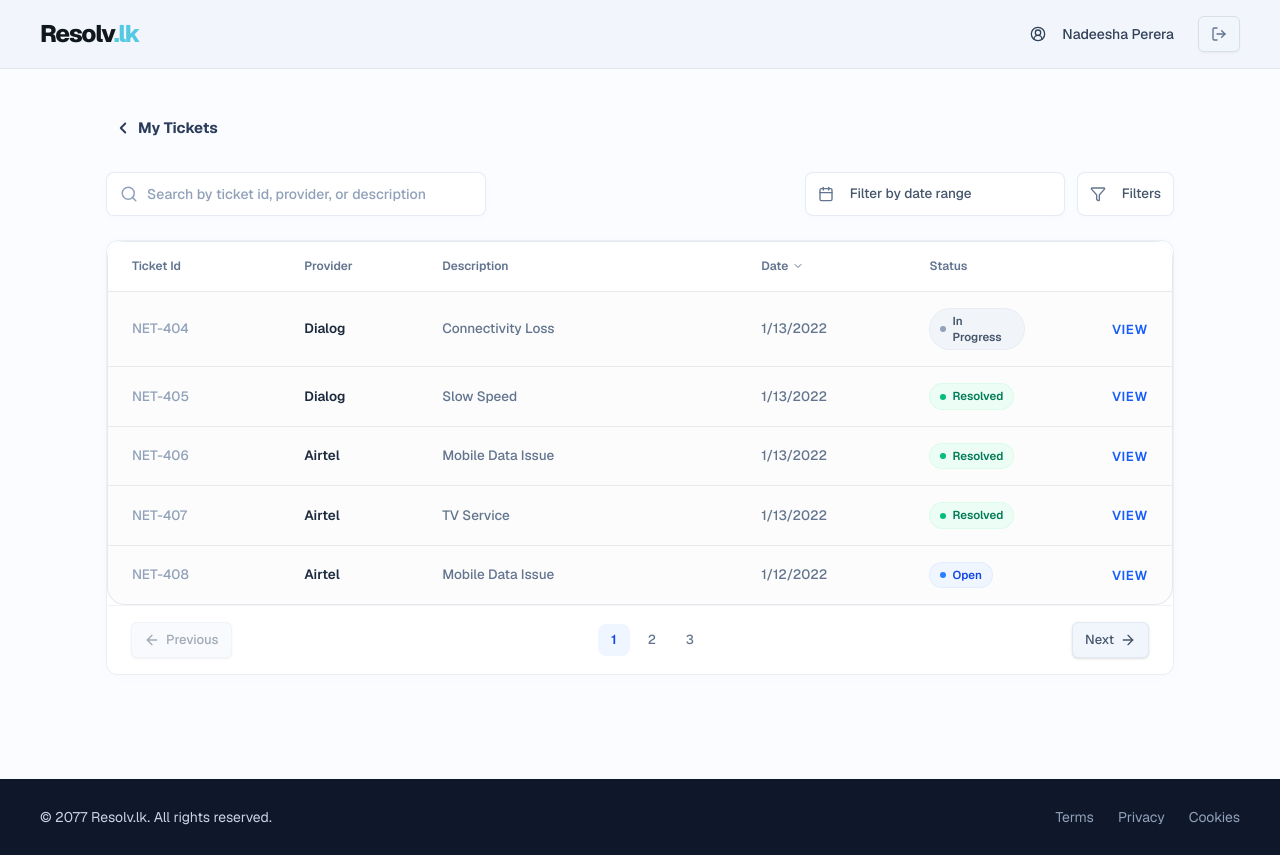
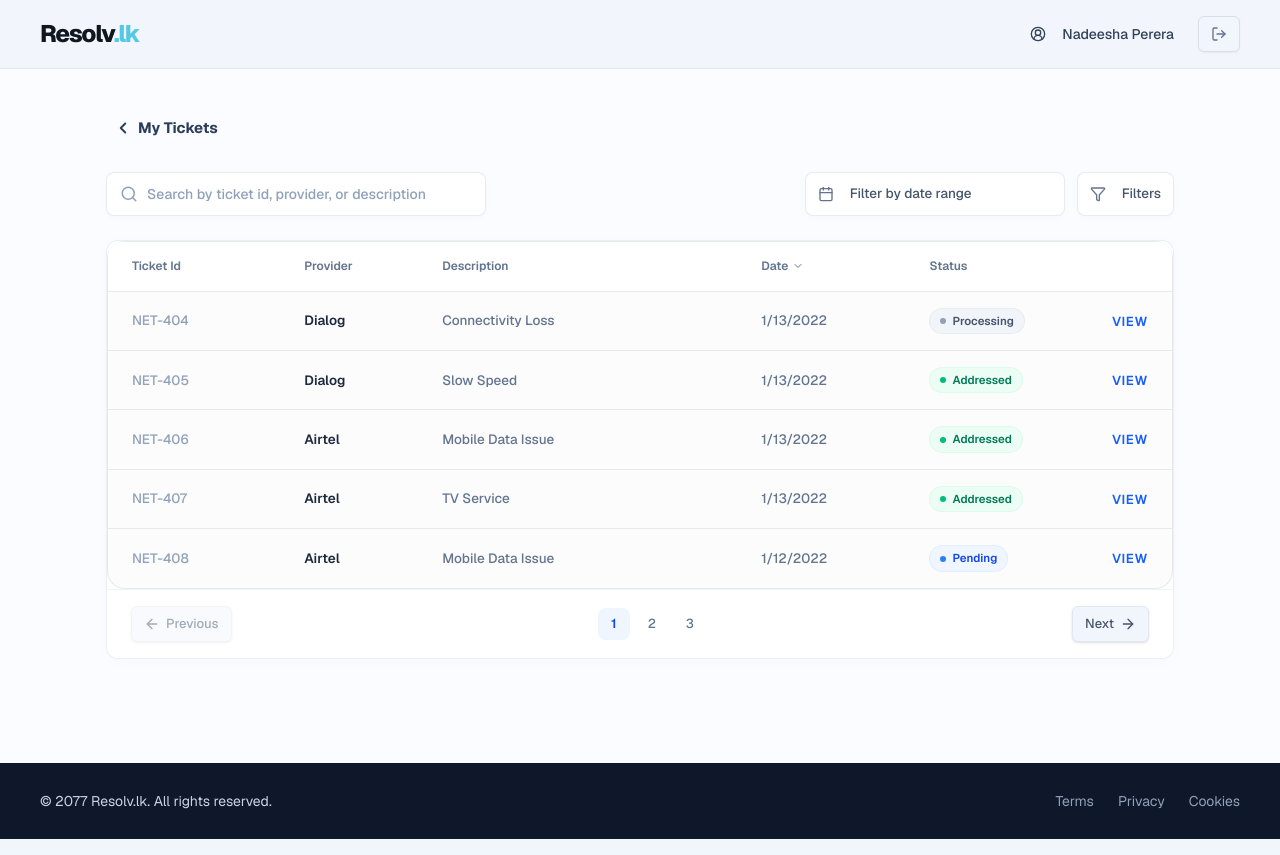
Before and after one commit to Hamdhan7/resolve, a Next.js app: page /customer/view in a window 1280 px wide. Built offline with nearby package versions, Linux system fonts and the light colour scheme.

Commit message:
feature:resolve.lk implemented

```diff
--- a/app/admin/page.tsx
+++ b/app/admin/page.tsx
@@ -10,30 +10,30 @@ type CompanyRequestRow = {
     email: string;
     regNo: string;
     requestedDate: string;
-    status: "Pending" | "Approved" | "Rejected";
+    status: "Pending Verification" | "Approved" | "Rejected";
 };
 
 const companyRequests: CompanyRequestRow[] = [
     {
-        companyName: "Dialog Axiata PLC",
-        email: "admin@dialog.lk",
+        companyName: "Hutch Telecommunications",
+        email: "admin@hutch.lk",
         regNo: "PV-22045",
         requestedDate: "2026-03-08",
-        status: "Pending",
+        status: "Pending Verification",
     },
     {
-        companyName: "Sri Lanka Telecom PLC",
-        email: "partnerships@slt.lk",
+        companyName: "Lanka Bell",
+        email: "partnerships@lankabell.lk",
         regNo: "PB-10412",
         requestedDate: "2026-03-10",
-        status: "Approved",
+        status: "Pending Verification",
     },
     {
-        companyName: "Hutch Lanka Ltd",
-        email: "ops@hutch.lk",
+        companyName: "FastNet Solutions",
+        email: "ops@fastnetsol.lk",
         regNo: "PV-88701",
         requestedDate: "2026-03-12",
-        status: "Rejected",
+        status: "Pending Verification",
     },
 ];
 
--- a/app/customer/update-profile/page.tsx
+++ b/app/customer/update-profile/page.tsx
@@ -17,7 +17,7 @@ export default function SettingsPage() {
             <label className="text-sm text-muted-foreground">Name</label>
             <input
               className="w-full border rounded-md p-2 mt-1"
-              defaultValue="Oliva"
+              defaultValue="Hamdhan"
             />
           </div>
 
@@ -25,7 +25,7 @@ export default function SettingsPage() {
             <label className="text-sm text-muted-foreground">Email address</label>
             <input
               className="w-full border rounded-md p-2 mt-1"
-              defaultValue="shajanthan@gmail.com"
+              defaultValue="hamdhan@gmail.com"
             />
           </div>
 
--- a/app/customer/view/page.tsx
+++ b/app/customer/view/page.tsx
@@ -23,31 +23,33 @@ const fetchMockTickets = async (): Promise<Ticket[]> => {
   await new Promise((resolve) => setTimeout(resolve, 600));
 
   return [
-    { id: "1", ticket_no: "NET-404", customer_id: "c1", vendor_id: "v1", vendor_name: "Dialog", status: "In Progress", issue_data: { vendor: "Dialog", connection_number: "N/A", issue_summary: "Connectivity Loss", category: "Network" }, internal_notes: null, created_at: "2022-01-13T00:00:00.000Z" },
-    { id: "2", ticket_no: "NET-405", customer_id: "c1", vendor_id: "v1", vendor_name: "Dialog", status: "Resolved", issue_data: { vendor: "Dialog", connection_number: "N/A", issue_summary: "Slow Speed", category: "Network" }, internal_notes: null, created_at: "2022-01-13T00:00:00.000Z" },
-    { id: "3", ticket_no: "NET-406", customer_id: "c1", vendor_id: "v2", vendor_name: "Airtel", status: "Resolved", issue_data: { vendor: "Airtel", connection_number: "N/A", issue_summary: "Mobile Data Issue", category: "Network" }, internal_notes: null, created_at: "2022-01-13T00:00:00.000Z" },
-    { id: "4", ticket_no: "NET-407", customer_id: "c1", vendor_id: "v2", vendor_name: "Airtel", status: "Resolved", issue_data: { vendor: "Airtel", connection_number: "N/A", issue_summary: "TV Service", category: "Network" }, internal_notes: null, created_at: "2022-01-13T00:00:00.000Z" },
-    { id: "5", ticket_no: "NET-408", customer_id: "c1", vendor_id: "v2", vendor_name: "Airtel", status: "Open", issue_data: { vendor: "Airtel", connection_number: "N/A", issue_summary: "Mobile Data Issue", category: "Network" }, internal_notes: null, created_at: "2022-01-12T00:00:00.000Z" },
-    { id: "6", ticket_no: "NET-409", customer_id: "c1", vendor_id: "v3", vendor_name: "SLTMobitel", status: "Resolved", issue_data: { vendor: "SLTMobitel", connection_number: "N/A", issue_summary: "Slow Internet Speed", category: "Network" }, internal_notes: null, created_at: "2022-01-12T00:00:00.000Z" },
-    { id: "7", ticket_no: "NET-410", customer_id: "c1", vendor_id: "v3", vendor_name: "SLTMobitel", status: "Resolved", issue_data: { vendor: "SLTMobitel", connection_number: "N/A", issue_summary: "Connectivity Loss", category: "Network" }, internal_notes: null, created_at: "2022-01-12T00:00:00.000Z" },
-    { id: "8", ticket_no: "NET-411", customer_id: "c1", vendor_id: "v1", vendor_name: "Dialog", status: "In Progress", issue_data: { vendor: "Dialog", connection_number: "N/A", issue_summary: "Router Replacement", category: "Network" }, internal_notes: null, created_at: "2022-01-11T00:00:00.000Z" },
-    { id: "9", ticket_no: "NET-412", customer_id: "c1", vendor_id: "v2", vendor_name: "Airtel", status: "Resolved", issue_data: { vendor: "Airtel", connection_number: "N/A", issue_summary: "Billing Issue", category: "Billing" }, internal_notes: null, created_at: "2022-01-11T00:00:00.000Z" },
-    { id: "10", ticket_no: "NET-413", customer_id: "c1", vendor_id: "v3", vendor_name: "SLTMobitel", status: "Open", issue_data: { vendor: "SLTMobitel", connection_number: "N/A", issue_summary: "Line Disconnection", category: "Network" }, internal_notes: null, created_at: "2022-01-10T00:00:00.000Z" },
-    { id: "11", ticket_no: "NET-414", customer_id: "c1", vendor_id: "v1", vendor_name: "Dialog", status: "Resolved", issue_data: { vendor: "Dialog", connection_number: "N/A", issue_summary: "Package Upgrade", category: "Billing" }, internal_notes: null, created_at: "2022-01-10T00:00:00.000Z" },
-    { id: "12", ticket_no: "NET-415", customer_id: "c1", vendor_id: "v4", vendor_name: "Hutch", status: "In Progress", issue_data: { vendor: "Hutch", connection_number: "N/A", issue_summary: "Coverage Issue", category: "Network" }, internal_notes: null, created_at: "2022-01-09T00:00:00.000Z" },
+    { id: "1", ticket_no: "NET-404", customer_id: "c1", vendor_id: "v1", vendor_name: "Dialog", status: "Processing", issue_data: { vendor: "Dialog", connection_number: "N/A", issue_summary: "Connectivity Loss", category: "Network" }, internal_notes: null, created_at: "2022-01-13T00:00:00.000Z" },
+    { id: "2", ticket_no: "NET-405", customer_id: "c1", vendor_id: "v1", vendor_name: "Dialog", status: "Addressed", issue_data: { vendor: "Dialog", connection_number: "N/A", issue_summary: "Slow Speed", category: "Network" }, internal_notes: null, created_at: "2022-01-13T00:00:00.000Z" },
+    { id: "3", ticket_no: "NET-406", customer_id: "c1", vendor_id: "v2", vendor_name: "Airtel", status: "Addressed", issue_data: { vendor: "Airtel", connection_number: "N/A", issue_summary: "Mobile Data Issue", category: "Network" }, internal_notes: null, created_at: "2022-01-13T00:00:00.000Z" },
+    { id: "4", ticket_no: "NET-407", customer_id: "c1", vendor_id: "v2", vendor_name: "Airtel", status: "Addressed", issue_data: { vendor: "Airtel", connection_number: "N/A", issue_summary: "TV Service", category: "Network" }, internal_notes: null, created_at: "2022-01-13T00:00:00.000Z" },
+    { id: "5", ticket_no: "NET-408", customer_id: "c1", vendor_id: "v2", vendor_name: "Airtel", status: "Pending", issue_data: { vendor: "Airtel", connection_number: "N/A", issue_summary: "Mobile Data Issue", category: "Network" }, internal_notes: null, created_at: "2022-01-12T00:00:00.000Z" },
+    { id: "6", ticket_no: "NET-409", customer_id: "c1", vendor_id: "v3", vendor_name: "SLTMobitel", status: "Addressed", issue_data: { vendor: "SLTMobitel", connection_number: "N/A", issue_summary: "Slow Internet Speed", category: "Network" }, internal_notes: null, created_at: "2022-01-12T00:00:00.000Z" },
+    { id: "7", ticket_no: "NET-410", customer_id: "c1", vendor_id: "v3", vendor_name: "SLTMobitel", status: "Addressed", issue_data: { vendor: "SLTMobitel", connection_number: "N/A", issue_summary: "Connectivity Loss", category: "Network" }, internal_notes: null, created_at: "2022-01-12T00:00:00.000Z" },
+    { id: "8", ticket_no: "NET-411", customer_id: "c1", vendor_id: "v1", vendor_name: "Dialog", status: "Processing", issue_data: { vendor: "Dialog", connection_number: "N/A", issue_summary: "Router Replacement", category: "Network" }, internal_notes: null, created_at: "2022-01-11T00:00:00.000Z" },
+    { id: "9", ticket_no: "NET-412", customer_id: "c1", vendor_id: "v2", vendor_name: "Airtel", status: "Addressed", issue_data: { vendor: "Airtel", connection_number: "N/A", issue_summary: "Billing Issue", category: "Billing" }, internal_notes: null, created_at: "2022-01-11T00:00:00.000Z" },
+    { id: "10", ticket_no: "NET-413", customer_id: "c1", vendor_id: "v3", vendor_name: "SLTMobitel", status: "Pending", issue_data: { vendor: "SLTMobitel", connection_number: "N/A", issue_summary: "Line Disconnection", category: "Network" }, internal_notes: null, created_at: "2022-01-10T00:00:00.000Z" },
+    { id: "11", ticket_no: "NET-414", customer_id: "c1", vendor_id: "v1", vendor_name: "Dialog", status: "Addressed", issue_data: { vendor: "Dialog", connection_number: "N/A", issue_summary: "Package Upgrade", category: "Billing" }, internal_notes: null, created_at: "2022-01-10T00:00:00.000Z" },
+    { id: "12", ticket_no: "NET-415", customer_id: "c1", vendor_id: "v4", vendor_name: "Hutch", status: "Processing", issue_data: { vendor: "Hutch", connection_number: "N/A", issue_summary: "Coverage Issue", category: "Network" }, internal_notes: null, created_at: "2022-01-09T00:00:00.000Z" },
   ];
 };
 
 const statusBadgeStyles: Record<TicketStatus, string> = {
-  "In Progress": "bg-slate-100 text-slate-600 border border-slate-200/60",
-  "Resolved": "bg-emerald-50 text-emerald-700 border border-emerald-100/60",
-  "Open": "bg-blue-50 text-blue-700 border border-blue-100/60",
+  "Processing": "bg-slate-100 text-slate-600 border border-slate-200/60",
+  "Addressed": "bg-emerald-50 text-emerald-700 border border-emerald-100/60",
+  "Pending": "bg-blue-50 text-blue-700 border border-blue-100/60",
+  "Declined": "bg-red-50 text-red-700 border border-red-100/60",
 };
 
 const statusDotStyles: Record<TicketStatus, string> = {
-  "In Progress": "bg-slate-400",
-  "Resolved": "bg-emerald-500",
-  "Open": "bg-blue-500",
+  "Processing": "bg-slate-400",
+  "Addressed": "bg-emerald-500",
+  "Pending": "bg-blue-500",
+  "Declined": "bg-red-500",
 };
 
 export default function ViewTicketsPage() {
--- a/app/provider/tickets/[ticketId]/manage-ticket-client.tsx
+++ b/app/provider/tickets/[ticketId]/manage-ticket-client.tsx
@@ -27,7 +27,7 @@ const TECHNICIANS = [
 
 export default function ManageTicketClient({ ticketId }: { ticketId: string }) {
   const [ticket, setTicket] = useState<Ticket | null>(null);
-  const [status, setStatus] = useState<TicketStatus>("Open");
+  const [status, setStatus] = useState<TicketStatus>("Pending");
   const [notes, setNotes] = useState("");
   const [savingStatus, setSavingStatus] = useState(false);
   const [savingNotes, setSavingNotes] = useState(false);
@@ -149,9 +149,10 @@ export default function ManageTicketClient({ ticketId }: { ticketId: string }) {
               className="h-9 w-[160px] rounded-xl"
               disabled={savingStatus}
             >
-              <option value="Open">Pending</option>
-              <option value="In Progress">Processing</option>
-              <option value="Resolved">Resolved</option>
+              <option value="Pending">Pending</option>
+              <option value="Processing">Processing</option>
+              <option value="Addressed">Addressed</option>
+              <option value="Declined">Declined</option>
             </SelectNative>
           </div>
         </div>
--- a/components/provider/status-pill.tsx
+++ b/components/provider/status-pill.tsx
@@ -2,27 +2,33 @@ import type { TicketStatus } from "@/lib/models/common";
 import { cn } from "@/lib/utils";
 
 const STATUS_STYLES: Record<TicketStatus, { dot: string; text: string; pill: string }> = {
-  Open: {
+  Pending: {
     dot: "bg-blue-500",
     text: "text-blue-700",
     pill: "bg-blue-50 ring-1 ring-blue-100",
   },
-  "In Progress": {
+  Processing: {
     dot: "bg-amber-500",
     text: "text-amber-800",
     pill: "bg-amber-50 ring-1 ring-amber-100",
   },
-  Resolved: {
+  Addressed: {
     dot: "bg-emerald-500",
     text: "text-emerald-700",
     pill: "bg-emerald-50 ring-1 ring-emerald-100",
   },
+  Declined: {
+    dot: "bg-red-500",
+    text: "text-red-700",
+    pill: "bg-red-50 ring-1 ring-red-100",
+  },
 };
 
 const STATUS_LABEL: Record<TicketStatus, string> = {
-  Open: "Pending",
-  "In Progress": "Processing",
-  Resolved: "Resolved",
+  Pending: "Pending",
+  Processing: "Processing",
+  Addressed: "Addressed",
+  Declined: "Declined",
 };
 
 export default function StatusPill({ status, className }: { status: TicketStatus; className?: string }) {
--- a/providers/theme-provider.tsx
+++ b/providers/theme-provider.tsx
@@ -10,8 +10,9 @@ export function ThemeProvider({
   return (
     <NextThemesProvider
       attribute="class"
-      defaultTheme="system"
-      enableSystem
+      defaultTheme="light"
+      forcedTheme="light"
+      enableSystem={false}
       disableTransitionOnChange
       {...props}
     >
```
Also changed, not shown: app/(auth)/sign-in/page.tsx (+8 -1 lines).
